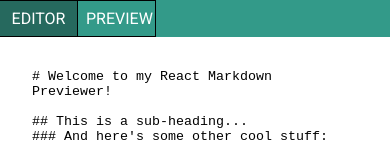
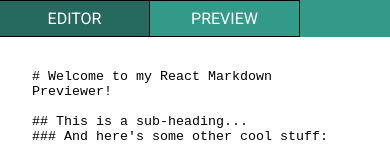
Before and after one commit to wilson-here/markdown-previewer, a React (Vite) app: page / in a window 390 px wide. Shown: the top 158 px of the page. Built offline with nearby package versions, Linux system fonts and the light colour scheme.

Commit message:
fix tab button responsive

```diff
--- a/src/styles/App.scss
+++ b/src/styles/App.scss
@@ -91,7 +91,7 @@
         }
       }
       @include bp(md) {
-        width: 20%;
+        max-width: 150px;
         text-align: center;
         border: solid 1px black;
         border-left: none;
```
